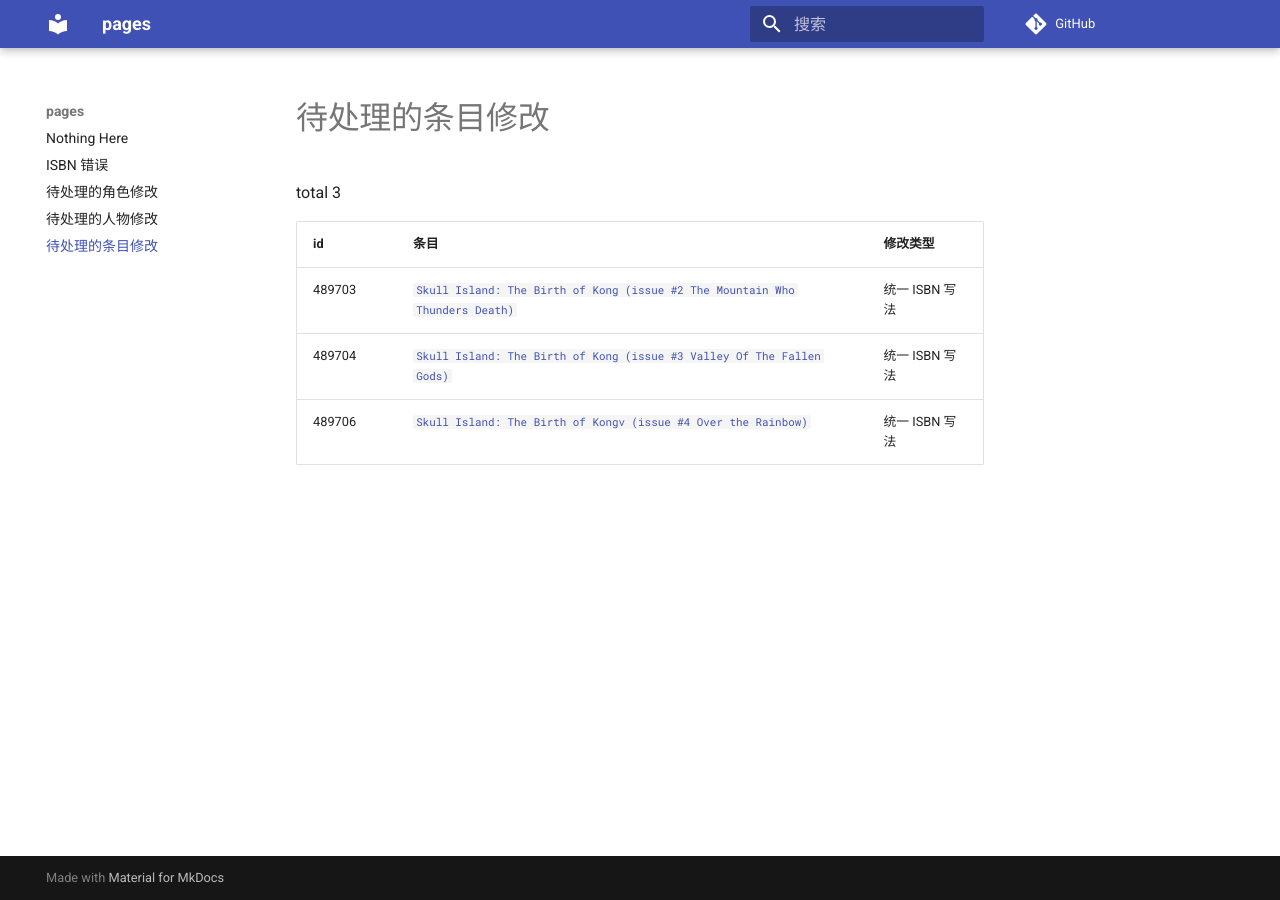
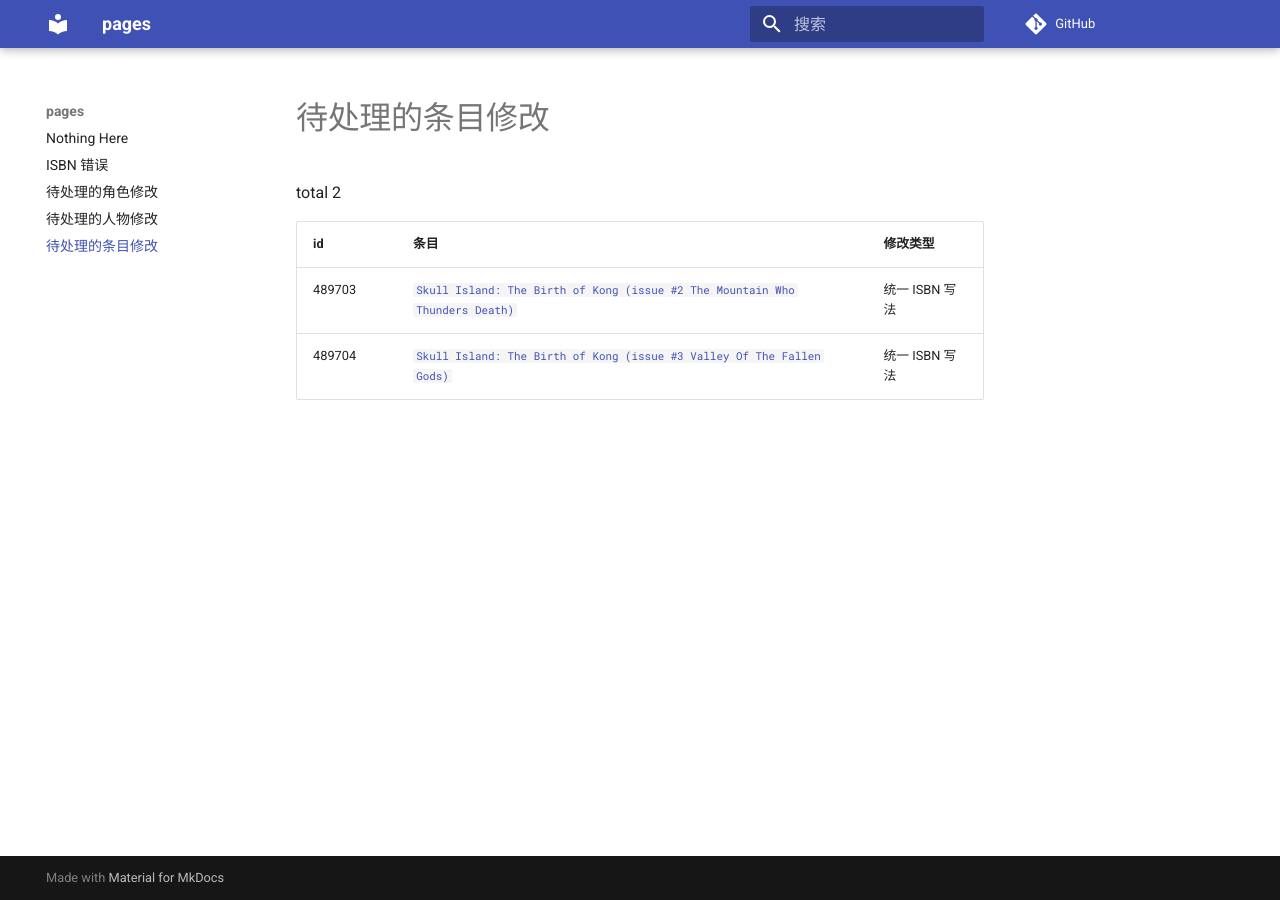
Before and after one commit to trim21/bangumi-pages, an MkDocs documentation site: the page built from docs/pending-subject-changes.md, in a window 1280 px wide. Built offline with MkDocs 1.6.1 and Material for MkDocs 9.7.7, drawn with Linux system fonts in a browser that asks for light colours; comment, search, counter and statistics services are not loaded.

Commit message:
update pending-changes.md

```diff
--- a/docs/pending-subject-changes.md
+++ b/docs/pending-subject-changes.md
@@ -1,9 +1,8 @@
 # 待处理的条目修改
 
-total 3
+total 2
 
 | id | 条目 | 修改类型 |
 | --- | --- | --- |
 | 489703 | [`Skull Island: The Birth of Kong (issue #2 The Mountain Who Thunders Death)`](https://bgm.tv/subject/489703) | 统一 ISBN 写法 |
 | 489704 | [`Skull Island: The Birth of Kong (issue #3 Valley Of The Fallen Gods)`](https://bgm.tv/subject/489704) | 统一 ISBN 写法 |
-| 489706 | [`Skull Island: The Birth of Kongv (issue #4 Over the Rainbow)`](https://bgm.tv/subject/489706) | 统一 ISBN 写法 |
```
